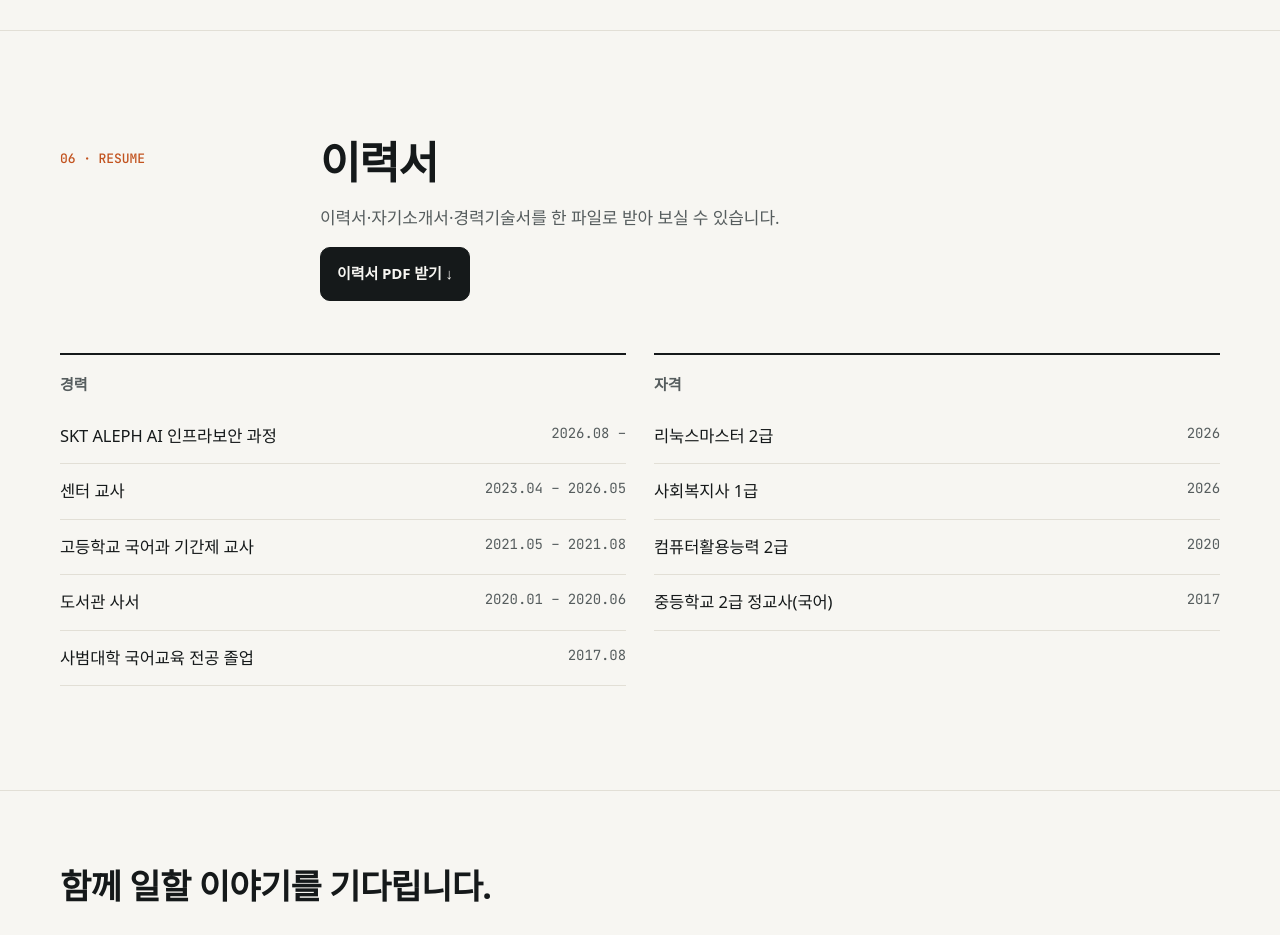
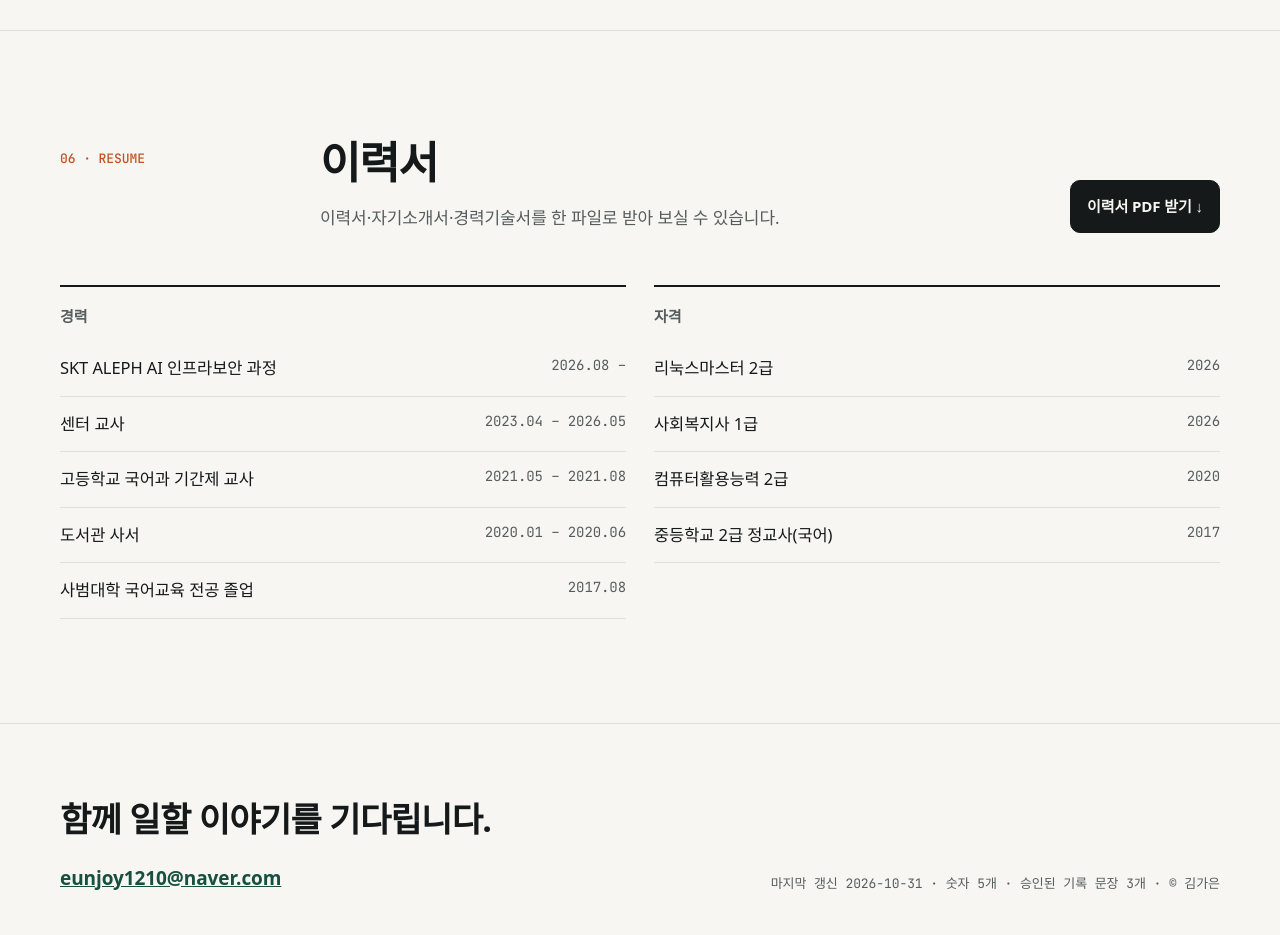
Before and after one commit to gaeun1210/about-me-story, a plain HTML site: page index.html in a window 1280 px wide. Shown: the part 5900-6835 px from the top of the page. Drawn offline with Linux system fonts and the light colour scheme; a web font is replaced by a local one.

Commit message:
이력서 PDF 버튼을 제목 줄 오른쪽으로 옮김
Co-Authored-By: Claude Opus 5.5 <noreply@anthropic.com>
Claude-Session: https://claude.ai/code/session_01FK4EKrZNLCwHDRcvhFbdFg

```diff
--- a/index.html
+++ b/index.html
@@ -82,6 +82,8 @@ section{padding:104px 0;border-bottom:1px solid var(--line)}
 .sec-head .num{font-family:var(--mono);font-size:13px;color:var(--hot);font-weight:500;padding-top:12px}
 .sec-head h2{font-size:clamp(32px,3.6vw,44px);font-weight:800;line-height:1.25;margin:0 0 12px;letter-spacing:-.03em}
 .sec-head p{margin:0;color:var(--muted);font-size:17px;max-width:680px}
+.head-row{display:flex;justify-content:space-between;align-items:flex-end;gap:24px;flex-wrap:wrap}
+.head-row .btn{flex:none}
 
 /* story */
 .lead{font-size:clamp(22px,2.3vw,27px);font-weight:700;color:var(--ink);line-height:1.6;margin:0 0 64px 260px;max-width:820px}
@@ -299,7 +301,7 @@ footer .wrap{display:flex;justify-content:space-between;gap:24px;flex-wrap:wrap;
 </div></section>
 
 <section id="resume"><div class="wrap">
-  <div class="sec-head"><div class="num">06 · RESUME</div><div><h2>이력서</h2><p>이력서·자기소개서·경력기술서를 한 파일로 받아 보실 수 있습니다.</p><p style="margin-top:14px"><a class="btn primary" href="resume.pdf" download="김가은_이력서_자기소개서_경력기술서.pdf">이력서 PDF 받기 ↓</a></p></div></div>
+  <div class="sec-head"><div class="num">06 · RESUME</div><div class="head-row"><div><h2>이력서</h2><p>이력서·자기소개서·경력기술서를 한 파일로 받아 보실 수 있습니다.</p></div><a class="btn primary" href="resume.pdf" download="김가은_이력서_자기소개서_경력기술서.pdf">이력서 PDF 받기 ↓</a></div></div>
   <div class="resume">
     <div class="rbox"><h4>경력</h4><ul>
       <li><span>SKT ALEPH AI 인프라보안 과정</span><span class="p">2026.08 –</span></li>
```
